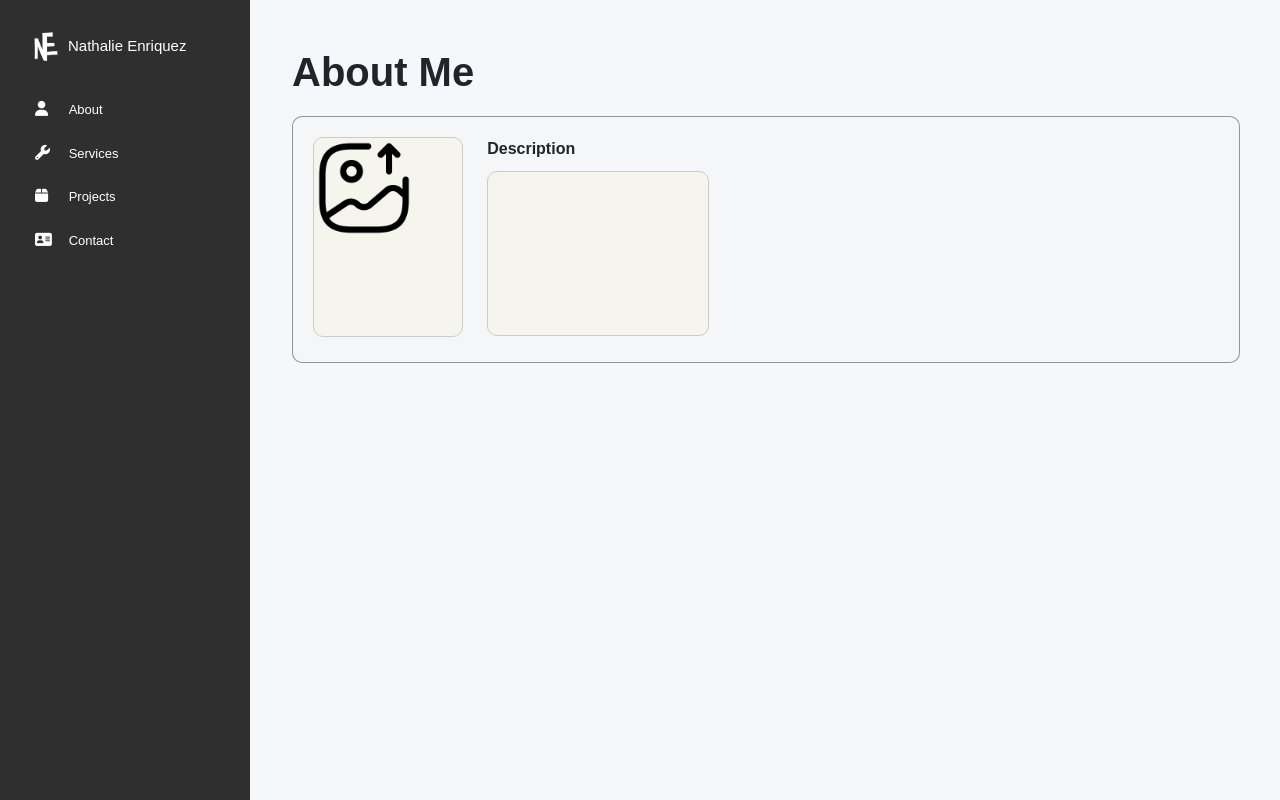
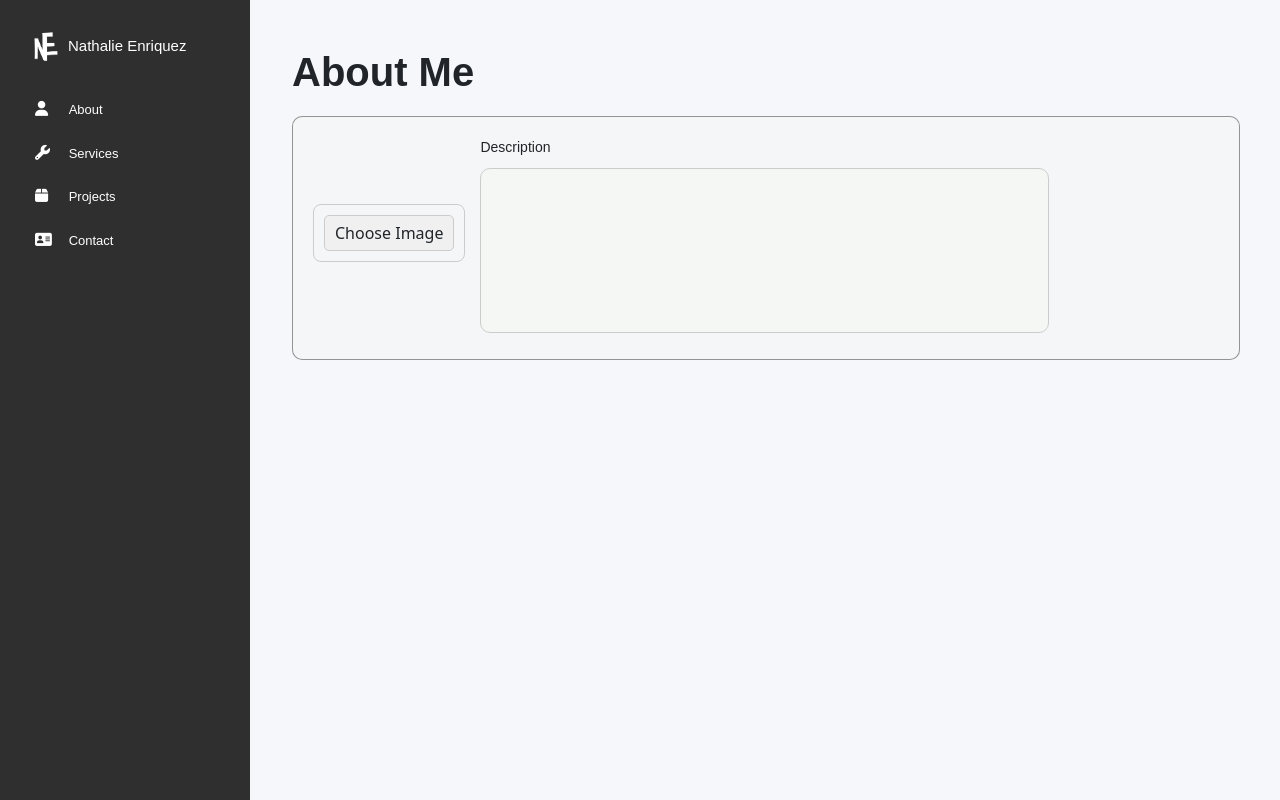
Before and after one commit to nathalieenriquez/Portfolio-Nathalie-Enriquez-, a PHP site: page /admin.php in a window 1280 px wide. Run offline with PHP 8.4, Linux system fonts and the light colour scheme.

Commit message:
added draft cms

```diff
--- a/templates/admin.php
+++ b/templates/admin.php
@@ -10,6 +10,7 @@
 
     <link rel="stylesheet" href="https://cdn.jsdelivr.net/npm/bootstrap@5.3.0-alpha1/dist/css/bootstrap.min.css">
     <link rel="stylesheet" href="https://cdnjs.cloudflare.com/ajax/libs/font-awesome/6.5.1/css/all.min.css">
+    <link rel="stylesheet" href="https://cdn.jsdelivr.net/npm/boxicons@2.1.0/css/boxicons.min.css">
 
     <title>Admin (Portfolio-NE)</title>
 
@@ -78,10 +79,11 @@
             display: block;
         }
 
-        .rectangle {
-            background-color:#f5f6f7;
+        .personal {
+            display: flex;
+            align-items: center;
+            background-color: #f5f6f7;
             padding: 20px;
-            /* box-shadow: 0 1px 5px rgba(0, 0, 0, 0.16); */
             border: 1px solid rgba(0, 0, 0, 0.4);
             border-radius: 10px;
             width: 100%;
@@ -90,36 +92,73 @@
         }
 
         .upload-image {
-            background-color: #f5f5ed;
+            background-color: #f5f7f5;
             width: 150px;
             height: 200px;
             border: 1px solid #ccc;
             border-radius: 10px;
-            display: inline-block;
+            display: flex; /* Apply flexbox */
+            justify-content: center; /* Center horizontally */
+            align-items: center; /* Center vertically */
             cursor: pointer;
             margin-right: 20px;
+            overflow: hidden; /* Hide overflow */
+        }
+
+        .upload-image img {
+            max-width: 100%; /* Maximum width */
+            max-height: 100%; /* Maximum height */
+            display: block;
+            margin: auto; /* Center image */
         }
 
         .description-box {
-            display: inline-block;
-            vertical-align: top;
+            flex-grow: 1; /* Take remaining space */
         }
 
-        .title {
+        .description-box p {
+            font-size: 14px;
             font-family: 'Montserrat', sans-serif;
-            font-weight: 600;
+            font-weight: 500;
             margin-bottom: 10px;
         }
 
         .description-input {
-            background-color: #f5f5ed;
-            width: 100%;
+            background-color: #f5f7f5;
+            width: calc(100% - 150px - 20px); /* Adjust width */
             height: 165px;
             border: 1px solid #ccc;
             border-radius: 10px;
             padding: 10px;
             box-sizing: border-box;
             resize: none;
+        }
+
+        .rectangle {
+            border: 1px solid #ccc;
+            border-radius: 8px;
+            padding: 10px;
+            width: auto;
+            display: inline-block; /* Adjust display property */
+            margin-bottom: 10px; /* Add margin bottom */
+        }
+
+        #imageInput {
+            display: none;
+        }
+
+        #chooseImageBtn {
+            background-color: #f0f0f0;
+            border: 1px solid #ccc;
+            border-radius: 5px;
+            padding: 5px 10px;
+            cursor: pointer;
+            font-size: 16px;
+            display: block; /* Make label a block element */
+        }
+
+        #chooseImageBtn:hover {
+            background-color: #e0e0e0;
         }
     </style>
 </head>
@@ -140,18 +179,34 @@
         <h1 style="font-family: 'Montserrat', sans-serif; font-weight: 600;">About Me</h1>
     </div>
 
-    <div class="rectangle">
-        <div class="upload-image" onclick="document.getElementById('imageInput').click()">
-            <img src="uploadimage.png" style="width: 100px; height: 100px">
-            <input type="file" id="imageInput" style="display: none;">
+    <div class="personal">
+        <div class="rectangle" style="margin-right: 15px;">
+            <input type="file" id="imageInput" name="image" accept="image/*">
+            <label for="imageInput" id="chooseImageBtn">Choose Image</label>
         </div>
         <div class="description-box">
-            <div class="title">Description</div>
+            <p>Description</p>
             <textarea class="description-input"></textarea>
         </div>
     </div>
 </div>
 
+<script>
+    document.getElementById('imageInput').addEventListener('change', function() {
+        var file = this.files[0];
+        var reader = new FileReader();
+        reader.onload = function(e) {
+            // Create an image element
+            var img = document.createElement('img');
+            img.src = e.target.result;
+            img.style.maxWidth = '100%';
+            // Append the image to the description box
+            document.querySelector('.description-box').appendChild(img);
+        };
+        // Read the uploaded file as a data URL
+        reader.readAsDataURL(file);
+    });
+</script>
 
 </body>
 </html>
```
Also changed, not shown: templates/index.php (+23 -16 lines), assets/css/style.css (added), assets/images/upload.png (renamed from assets/images/uploadimage.png).
